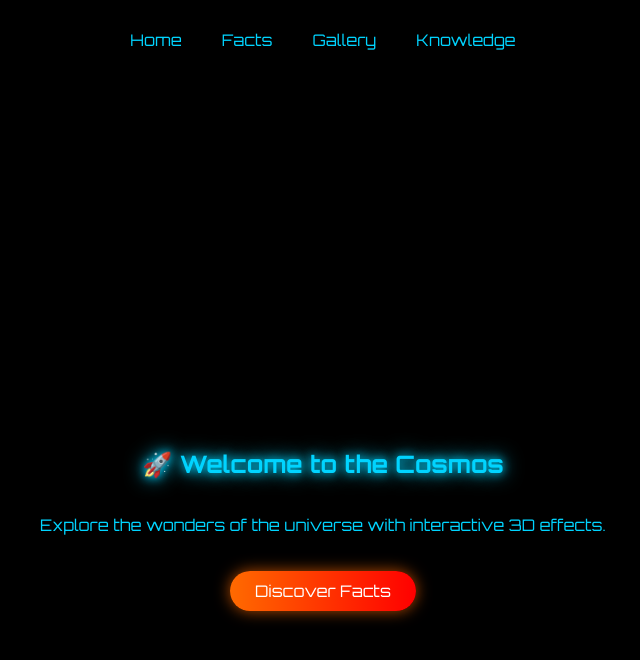
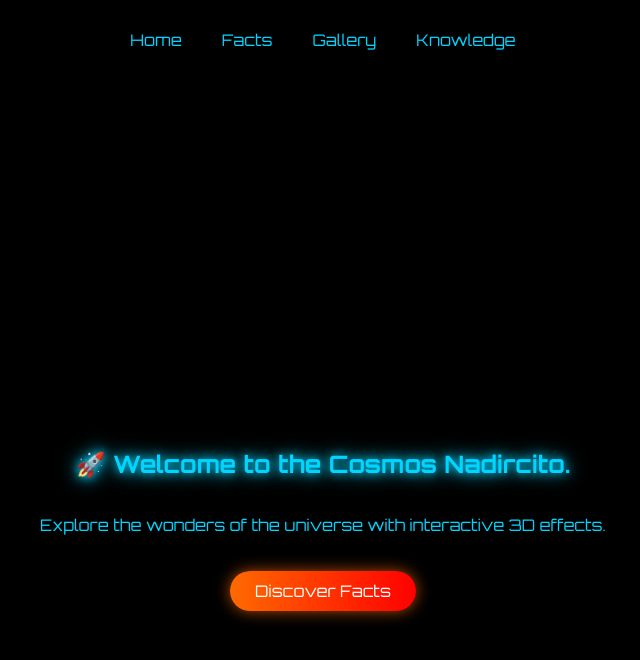
Before and after one commit to Nadirgalvez-droid/Space, a plain HTML site: page index.html in a window 1280 px wide. Shown: the top 660 px of the page, without its empty margins (317-957 px from the left). Drawn offline with nearby package versions, Linux system fonts and the light colour scheme.

Commit message:
Update index.html

```diff
--- a/index.html
+++ b/index.html
@@ -21,7 +21,7 @@
     </ul>
 </nav>
 <section id="home">
-    <h1>🚀 Welcome to the Cosmos</h1>
+    <h1>🚀 Welcome to the Cosmos Nadircito.</h1>
     <p>Explore the wonders of the universe with interactive 3D effects.</p>
     <a href="#facts" class="btn">Discover Facts</a>
 </section>
```
